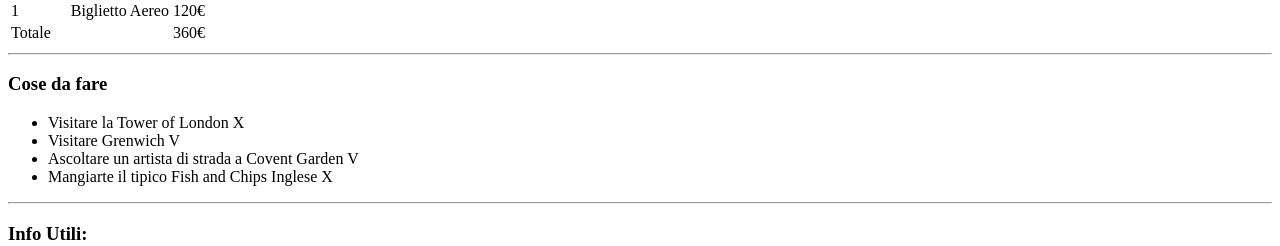
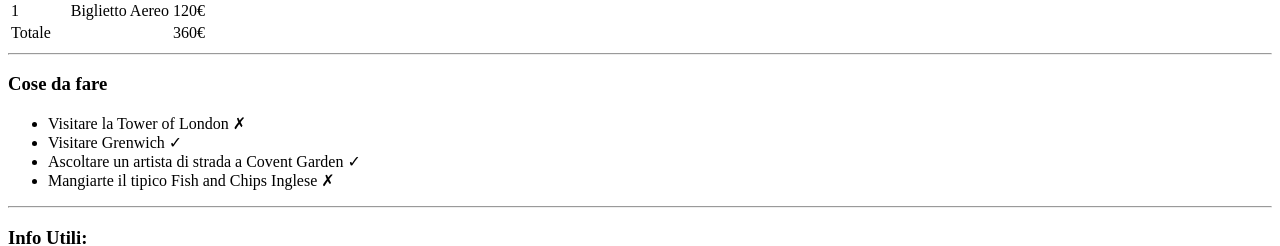
Before and after one commit to Antrussian/html-london-trip, a plain HTML site: page index.html in a window 1280 px wide. Shown: the part 828-1074 px from the top of the page. Drawn offline with Linux system fonts and the light colour scheme.

Commit message:
Fine Esercizio

```diff
--- a/index.html
+++ b/index.html
@@ -75,10 +75,10 @@
         <section>
             <h3>Cose da fare</h3>
             <ul>
-                <li>Visitare la Tower of London <span>X</span></li>
-                <li>Visitare Grenwich <span>V</span></li>
-                <li>Ascoltare un artista di strada a Covent Garden <span>V</span></li>
-                <li>Mangiarte il tipico Fish and Chips Inglese <span>X</span></li>
+                <li>Visitare la Tower of London <span>&#10007</span></li>
+                <li>Visitare Grenwich <span>&#10003</span></li>
+                <li>Ascoltare un artista di strada a Covent Garden <span>&#10003</span></li>
+                <li>Mangiarte il tipico Fish and Chips Inglese <span>&#10007</span></li>
             </ul>
         </section>
     <hr>
```
